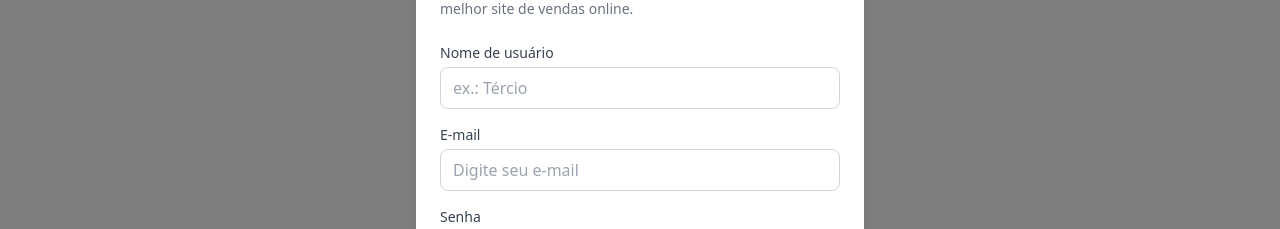
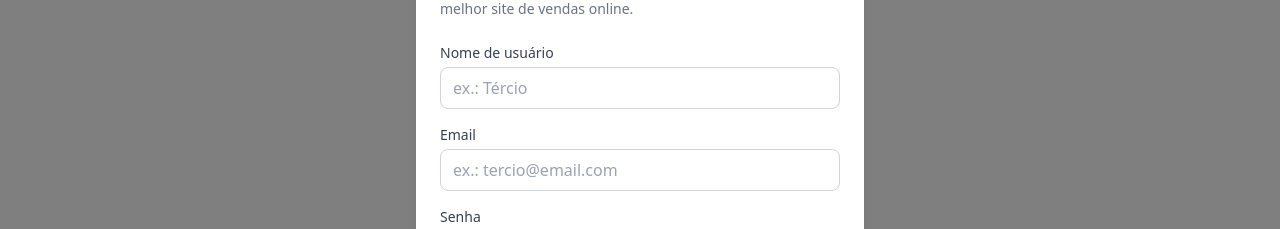
Before and after one commit to TharcioCBM/WebShopping, a Next.js app in the folder front-end/: page / in a window 1280 px wide. Both pictures are taken after a click on the button "Criar conta". Shown: the part 242-471 px from the top of the page. Built offline with nearby package versions, Linux system fonts and the light colour scheme.

Commit message:
refactor: refactored InputField component to include password visibility toggle and updated LoginModal and RegisterModal to use new InputField component

```diff
--- a/front-end/src/app/components/common/InputField.tsx
+++ b/front-end/src/app/components/common/InputField.tsx
@@ -1,5 +1,5 @@
-// components/InputField.tsx
 import React from 'react';
+import { FaEye, FaEyeSlash } from 'react-icons/fa';
 
 interface InputFieldProps {
   id: string;
@@ -8,22 +8,45 @@ interface InputFieldProps {
   type: string;
   value: string;
   onChange: (e: React.ChangeEvent<HTMLInputElement>) => void;
+  showPassword?: boolean; // Para controle de visualização de senha
+  togglePasswordVisibility?: () => void; // Função para alternar o ícone
 }
 
-const InputField: React.FC<InputFieldProps> = ({ id, label, placeholder, type, value, onChange }) => {
+const InputField: React.FC<InputFieldProps> = ({
+  id,
+  label,
+  placeholder,
+  type,
+  value,
+  onChange,
+  showPassword = false, // Define se é um campo de senha
+  togglePasswordVisibility // Função para alternar visibilidade
+}) => {
   return (
     <div className="mb-4">
       <label htmlFor={id} className="block text-gray-700 text-sm font-medium mb-1">
         {label}
       </label>
+      <div className="relative">
         <input
-        type={type}
+          type={type === 'password' && showPassword ? 'text' : type}
           id={id}
           placeholder={placeholder}
           value={value}
           onChange={onChange}
-        className="w-full border border-gray-300 rounded-lg py-2 px-3 focus:outline-none focus:ring-2 focus:ring-indigo-500"
+          className="w-full border border-gray-300 rounded-lg py-2 px-3 pr-10 focus:outline-none focus:ring-2 focus:ring-indigo-500"
         />
+        {/* Condicional para mostrar o ícone de visualização de senha */}
+        {type === 'password' && (
+          <button
+            type="button"
+            onClick={togglePasswordVisibility}
+            className="absolute inset-y-0 right-0 px-3 flex items-center text-gray-600"
+          >
+            {showPassword ? <FaEyeSlash size={20} /> : <FaEye size={20} />}
+          </button>
+        )}
+      </div>
     </div>
   );
 };
--- a/front-end/src/app/components/modals/LoginModal/index.tsx
+++ b/front-end/src/app/components/modals/LoginModal/index.tsx
@@ -2,7 +2,8 @@ import React, { useState } from 'react';
 import { useRouter } from 'next/navigation';
 import Wrapper from '../../wrappers/ModalWrappers';
 import CloseButton from '../../common/ClosedButton';
-import { FaEye, FaEyeSlash  } from 'react-icons/fa';
+import InputField from '../../common/InputField';
+import ActionButton from '../../common/ActionButton';
 
 interface LoginModalProps {
   onClose: () => void;
@@ -17,7 +18,6 @@ const LoginModal: React.FC<LoginModalProps> = ({ onClose, onRegisterClick }) =>
   const [loading, setLoading] = useState(false);
   const [error, setError] = useState('');
 
-
   const handleSubmit = async (e: React.FormEvent) => {
     e.preventDefault();
     setLoading(true);
@@ -27,21 +27,17 @@ const LoginModal: React.FC<LoginModalProps> = ({ onClose, onRegisterClick }) =>
       const res = await fetch('api/auth/login', {
         method: 'POST',
         headers: { 'Content-Type': 'application/json' },
-        body: JSON.stringify({ username,password }),
+        body: JSON.stringify({ username, password }),
       });
+
       if (res.ok) {
-
         const data = await res.json();
         localStorage.setItem('token', data.token);
         router.push('/');
         console.log(data.message);
-
       } else {
-
         const errorData = await res.json();
-        console.log('Error Data:', errorData);
-        setError(errorData.error_message);
-        setError(errorData.error_message || errorData.message || "Usuário e/ou senha inválidos");
+        setError(errorData.error_message || 'Usuário e/ou senha inválidos');
       }
       // eslint-disable-next-line @typescript-eslint/no-unused-vars
     } catch (err) {
@@ -53,7 +49,6 @@ const LoginModal: React.FC<LoginModalProps> = ({ onClose, onRegisterClick }) =>
 
   return (
     <Wrapper>
-
       <CloseButton onClose={onClose} />
 
       <h2 className="text-2xl font-bold text-gray-900 mb-1">Bem-vindo ao markFree</h2>
@@ -62,65 +57,46 @@ const LoginModal: React.FC<LoginModalProps> = ({ onClose, onRegisterClick }) =>
       </p>
 
       <form onSubmit={handleSubmit}>
-        <div className="mb-4">
-          <label htmlFor="email" className="block text-gray-700 text-sm font-medium mb-1">
-            Usuário
-          </label>
-          <input
+        <InputField
+          id="username"
+          label="Usuário"
+          placeholder="ex.: tercio@email.com"
           type="text"
-            id="username"
           value={username}
           onChange={(e) => setUsername(e.target.value)}
-            placeholder="ex.: tercio@email.com"
-            className="w-full border border-gray-300 rounded-lg py-2 px-3 focus:outline-none focus:ring-2 focus:ring-indigo-500"
         />
-        </div>
 
-        <div className="mb-4">
-          <label htmlFor="password" className="block text-gray-700 text-sm font-medium mb-1">
-            Senha
-          </label>
-          <div className="relative">
-            <input
-              type={showPassword ? 'text' : 'password'}
+        <div className="mb-2">
+          <InputField
             id="password"
+            label="Senha"
+            placeholder="Digite sua senha"
+            type="password"
             value={password}
             onChange={(e) => setPassword(e.target.value)}
-              placeholder="Digite sua senha"
-              className="w-full border border-gray-300 rounded-lg py-2 px-3 focus:outline-none focus:ring-2 focus:ring-indigo-500"
+            showPassword={showPassword}
+            togglePasswordVisibility={() => setShowPassword(!showPassword)}
           />
-            <button
-              type="button"
-              onClick={() => setShowPassword(!showPassword)}
-              className="absolute inset-y-0 right-0 px-3 flex items-center text-gray-600"
-            >
-              {showPassword ? (
-                <FaEyeSlash className="w-5 h-5" />
-              ) : (
-                <FaEye className="w-5 h-5" />
-              )}
-            </button>
-          </div>
+
           <a href="#" className="text-sm text-gray-500 hover:text-gray-800 mt-1 block">
             Esqueceu a senha
           </a>
         </div>
 
-        <button
+
+
+        <ActionButton
+          label={loading ? 'Logando...' : 'Login'}
           type="submit"
-          className="w-full bg-gray-800 text-white py-2 rounded-lg hover:bg-gray-700 transition duration-300"
-          disabled={loading}
-        >
-          {loading ? 'Logando...' : 'Login'}
-        </button>
+          variant="primary"
+          onClick={handleSubmit}
+        />
 
         {error && <p className="text-red-500 text-sm mt-2">{error}</p>}
-
       </form>
 
-      {/* Link para registro */}
       <p className="w-full flex items-center justify-center text-sm text-gray-500 mt-5">
-        Não tem conta? {' '}
+        Não tem conta?{' '}
         <a href="#" className="text-indigo-500 hover:text-indigo-700" onClick={onRegisterClick}>
           cadastre-se
         </a>
--- a/front-end/src/app/components/modals/RegisterModal/index.tsx
+++ b/front-end/src/app/components/modals/RegisterModal/index.tsx
@@ -1,14 +1,14 @@
 import React, { useState } from 'react';
 import { useRouter } from 'next/navigation';
-import { FaEye, FaEyeSlash } from 'react-icons/fa';
 import ModalWrapper from '../../wrappers/ModalWrappers';
 import CloseButton from '../../common/ClosedButton';
-
+import InputField from '../../common/InputField';
+import EmailInput from '../../common/EmailInput';
+import ActionButton from '../../common/ActionButton';
 
 interface RegisterModalProps {
   onClose: () => void;
   onLoginClick: () => void;
-
 }
 
 const RegisterModal: React.FC<RegisterModalProps> = ({ onClose, onLoginClick }) => {
@@ -34,7 +34,7 @@ const RegisterModal: React.FC<RegisterModalProps> = ({ onClose, onLoginClick })
 
       if (res.ok) {
         const data = await res.json();
-        router.push('/')
+        router.push('/');
         console.log(data.message);
       } else {
         const errorData = await res.json();
@@ -48,10 +48,8 @@ const RegisterModal: React.FC<RegisterModalProps> = ({ onClose, onLoginClick })
     }
   };
 
-
   return (
     <ModalWrapper>
-
       <CloseButton onClose={onClose} />
 
       <h2 className="text-xl font-bold text-gray-800 mb-1">Bem-vindo ao markFree</h2>
@@ -60,76 +58,46 @@ const RegisterModal: React.FC<RegisterModalProps> = ({ onClose, onLoginClick })
       </p>
 
       <form onSubmit={handleSubmit}>
-
-        <div className="mb-4">
-          <label htmlFor="username" className="block text-gray-700 text-sm font-medium mb-1">
-            Nome de usuário
-          </label>
-          <input
+        <InputField
+          id="username"
+          label="Nome de usuário"
+          placeholder="ex.: Tércio"
           type="text"
-            id="username"
           value={username}
           onChange={(e) => setUsername(e.target.value)}
-            placeholder="ex.: Tércio"
-            className="w-full border border-gray-300 rounded-lg py-2 px-3 focus:outline-none focus:ring-2 focus:ring-indigo-500"
         />
-        </div>
 
+        <EmailInput
+          value={email}
+          onChange={(value) => setEmail(value)}
+        />
 
-        <div className="mb-4">
-          <label htmlFor="email" className="block text-gray-700 text-sm font-medium mb-1">
-            E-mail
-          </label>
-          <input
-            type="email"
-            id="email"
-            value={email}
-            onChange={(e) => setEmail(e.target.value)}
-            placeholder="Digite seu e-mail"
-            className="w-full border border-gray-300 rounded-lg py-2 px-3 focus:outline-none focus:ring-2 focus:ring-indigo-500"
-          />
-        </div>
-
-        <div className="mb-4">
-          <label htmlFor="password" className="block text-gray-700 text-sm font-medium mb-1">
-            Senha
-          </label>
-          <div className="relative">
-            <input
-              type={showPassword ? 'text' : 'password'}
+        <InputField
           id="password"
+          label="Senha"
+          placeholder="Digite sua senha"
+          type="password"
           value={password}
           onChange={(e) => setPassword(e.target.value)}
-              placeholder="Digite sua senha"
-              className="w-full border border-gray-300 rounded-lg py-2 px-3 focus:outline-none focus:ring-2 focus:ring-indigo-500"
+          showPassword={showPassword}
+          togglePasswordVisibility={() => setShowPassword(!showPassword)}
         />
-            <button
-              type="button"
-              onClick={() => setShowPassword(!showPassword)}
-              className="absolute inset-y-0 right-0 px-3 flex items-center text-gray-600"
-            >
-              {showPassword ? <FaEyeSlash size={20} /> : <FaEye size={20} />}
-            </button>
-          </div>
-        </div>
 
-        <button
+        <ActionButton
+          label={loading ? 'Cadastrando...' : 'Cadastrar'}
           type="submit"
-          className="w-full bg-gray-800 text-white py-2 rounded-lg hover:bg-gray-700 transition duration-300"
-          disabled={loading}
-        >
-          {loading ? 'Cadastrando...' : 'Cadastrar'}
-        </button>
+          variant="primary"
+          onClick={handleSubmit}
+        />
 
         {error && <p className="text-red-500 text-sm mt-2">{error}</p>}
 
         <p className="w-full flex items-center justify-center text-sm text-gray-500 mt-5">
-          Já tem conta? {' '}
+          Já tem conta?{' '}
           <a href="#" className="text-indigo-500 hover:text-indigo-700" onClick={onLoginClick}>
             faça login
           </a>
         </p>
-
       </form>
     </ModalWrapper>
   );
```
Lines whose indentation alone changed are shown as unchanged.
